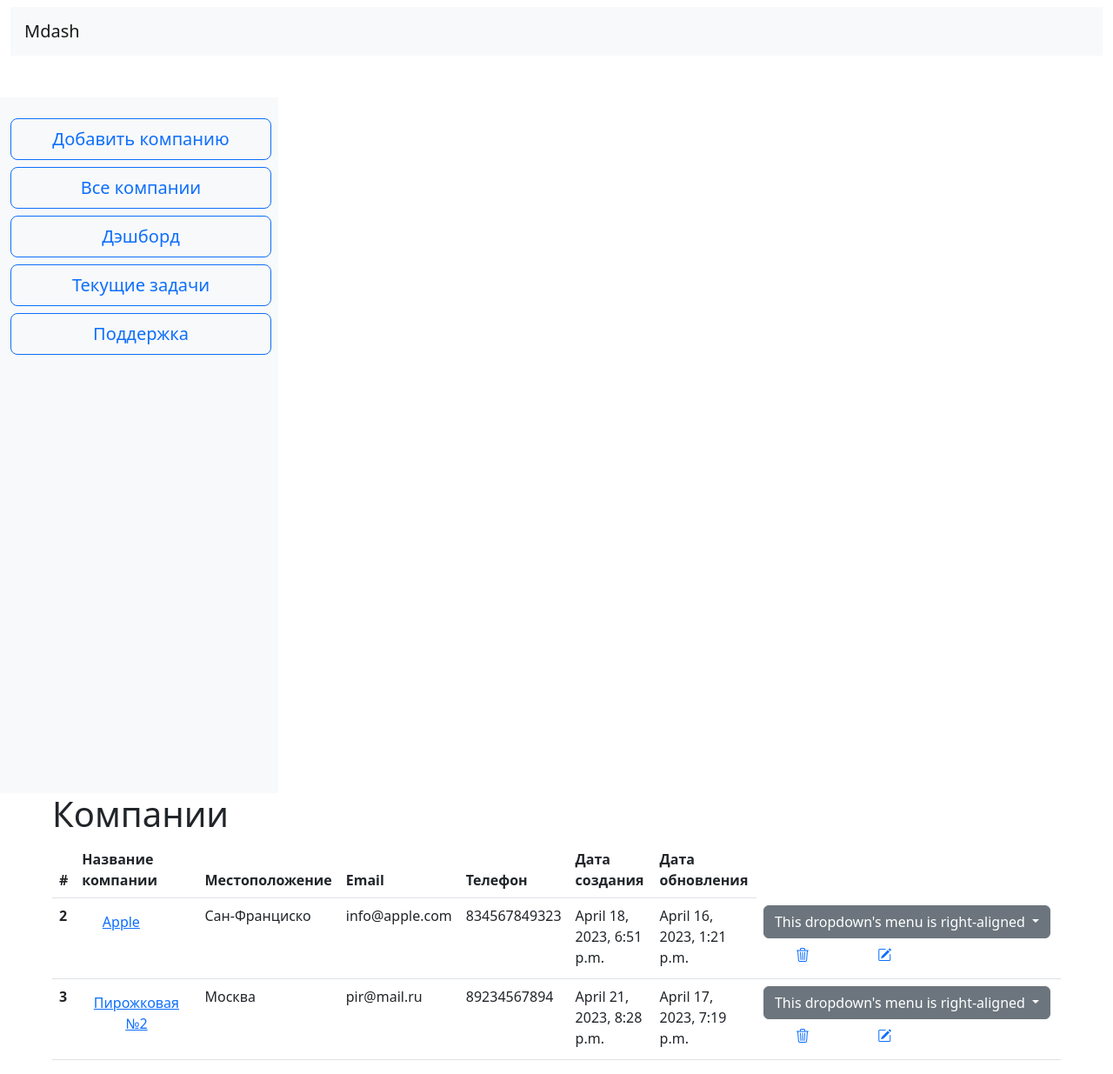
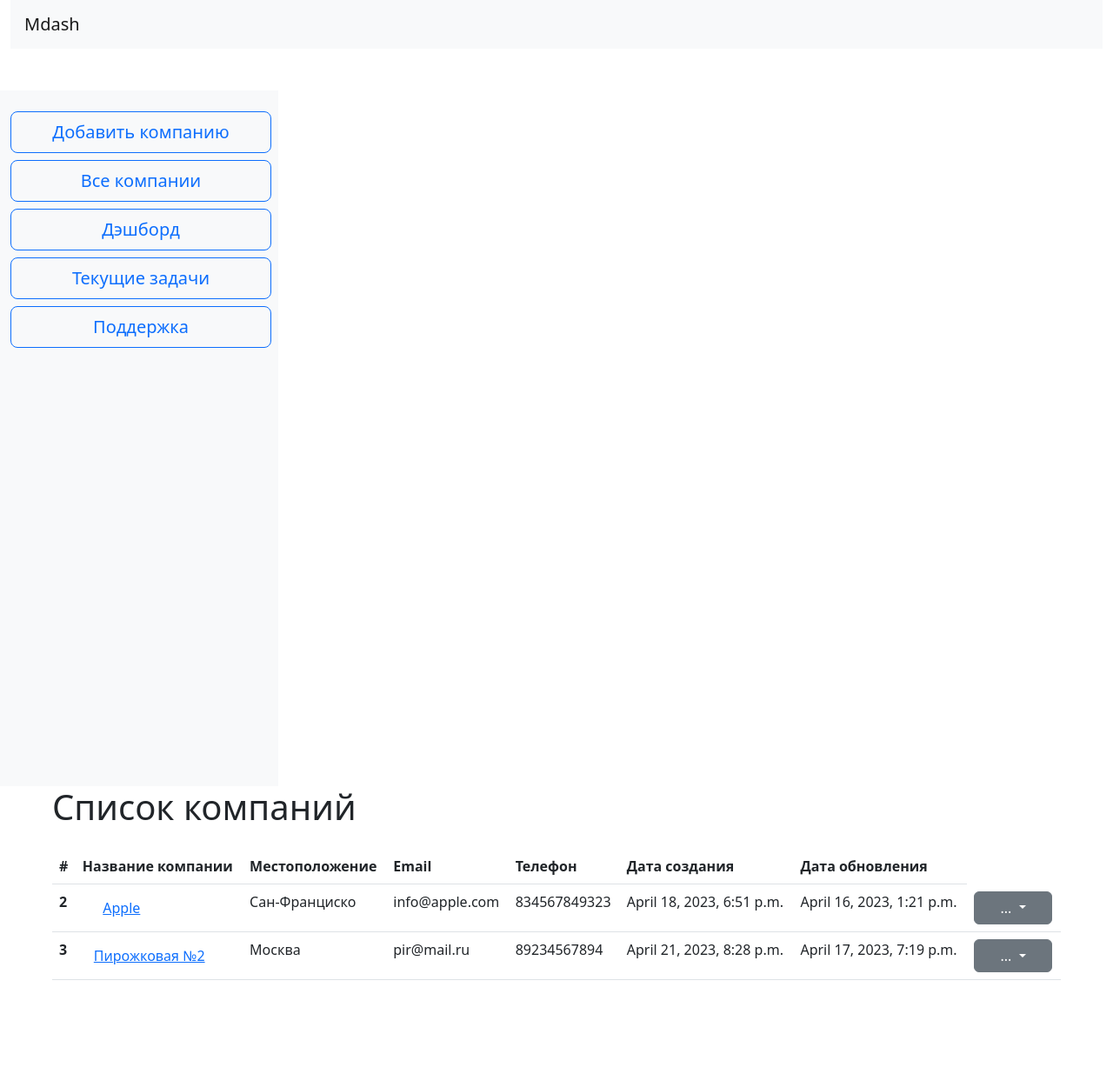
Before and after one commit to SergeiEremkin/mdash-app, a Django app: page / in a window 1280 px wide. Shown: the whole page at 87% size. After the commit the page ends 1127 px from the top, so only its background shows below. Run offline with Django 4.2, Linux system fonts and the light colour scheme; data comes from the database, SQL or seed files in the repository; both versions use the stored data as it was after the commit.

Commit message:
override method get, add variables title on context, add headers for all html

```diff
--- a/manager_base/templates/manager_base/base.html
+++ b/manager_base/templates/manager_base/base.html
@@ -3,7 +3,7 @@
 <html>
 <head>
     <meta charset="utf-8"/>
-    <title>{% block title %}Default title{% endblock title %}</title>
+    <title>{% block title %}{{ main_title }} {% endblock title %}</title>
     <link rel="stylesheet" href="{% static 'css/styles.css' %}"/>
     <script src="https://cdn.jsdelivr.net/npm/bootstrap@5.2.3/dist/js/bootstrap.bundle.min.js"
             integrity="sha384-kenU1KFdBIe4zVF0s0G1M5b4hcpxyD9F7jL+jjXkk+Q2h455rYXK/7HAuoJl+0I4"
@@ -16,12 +16,18 @@
     <link rel="stylesheet" href="https://cdn.jsdelivr.net/npm/bootstrap-icons@1.10.2/font/bootstrap-icons.css"
           integrity="sha384-b6lVK+yci+bfDmaY1u0zE8YYJt0TZxLEAFyYSLHId4xoVvsrQu3INevFKo+Xir8e" crossorigin="anonymous">
     <link rel="stylesheet" href="{% static 'css/manager_base.css' %}">
-    <h1>{% block header %}{% endblock header %}</h1>
+    <script src="https://cdn.jsdelivr.net/npm/jquery@3.5.1/dist/jquery.slim.min.js"
+            integrity="sha384-DfXdz2htPH0lsSSs5nCTpuj/zy4C+OGpamoFVy38MVBnE+IbbVYUew+OrCXaRkfj"
+            crossorigin="anonymous"></script>
+    <script src="https://cdn.jsdelivr.net/npm/bootstrap@4.6.2/dist/js/bootstrap.bundle.min.js"
+            integrity="sha384-Fy6S3B9q64WdZWQUiU+q4/2Lc9npb8tCaSX9FK7E8HnRr0Jz8D6OP9dO5Vg3Q9ct"
+            crossorigin="anonymous"></script>
+
 
 </head>
 <body>
 <div class="container-fluid">
-     <nav class="navbar navbar-light bg-light">
+    <nav class="navbar navbar-light bg-light">
         <a class="navbar-brand mx-3" href="#">Mdash</a>
     </nav>
     <div class="row mt-5">
@@ -47,6 +53,7 @@
             </ul>
         </div>
         <div class="col mx-5">
+            <p class="h1 mb-4">{{ title }}</p>
             {% block content%}
             {% endblock content %}
         </div>
--- a/manager_base/templates/manager_base/delete_company.html
+++ b/manager_base/templates/manager_base/delete_company.html
@@ -2,7 +2,7 @@
 
 {% block content %}
 <form method="post">{% csrf_token %}
-    <p>Вы уверены, что хотите удалить "{{ object }}"?</p>
+    <p>Вы уверены, что хотите удалить "{{ company }}"?</p>
     <div class="btn-group" role="group" aria-label="Delete buttons">
     <button type="submit" class="btn btn-primary">Подтвердить</button>
     <a href="{% url 'home' %}"<button type="button" class="btn btn-secondary">Нет, вернуться на главную</button></a>
--- a/manager_base/templates/manager_base/show_companies.html
+++ b/manager_base/templates/manager_base/show_companies.html
@@ -1,6 +1,8 @@
 {% extends "manager_base/base.html" %}
+{% block title %}{{ title }} {% endblock title %}
+{% block header %} {{ title }} {% endblock header %}
 {% block content %}
-<h1>Компании</h1>
+
 <table class="table">
     <thead class="thead-dark">
     <tr>
@@ -27,28 +29,26 @@
         <td>{{ company.date_create }}</td>
         <td>{{ company.date_update }}</td>
         <td>
-
-            <div class="btn-group">
-                <button type="button" class="btn btn-secondary dropdown-toggle" data-toggle="dropdown"
+            <div class="dropdown">
+                <button class="btn btn-secondary dropdown-toggle" style="width: 50px" type="button" id="dropdownMenuButton"
+                        data-toggle="dropdown"
                         aria-haspopup="true" aria-expanded="false">
-                    This dropdown's menu is right-aligned
+                    ...
                 </button>
-                <div class="dropdown-menu dropdown-menu-right">
-                    <button class="dropdown-item" type="button">Action</button>
-                    <button class="dropdown-item" type="button">Another action</button>
-                    <button class="dropdown-item" type="button">Something else here</button>
+                <div class="dropdown-menu" aria-labelledby="dropdownMenuButton">
+                    <a class="dropdown-item" href="{% url 'company-update' company.id%}"><i
+                            class="bi bi-pencil-square">  Редактировать</i></a>
+                    <a class="dropdown-item" href="{% url 'company-delete' company.id%}"><i
+                            class="bi bi-trash3">  Удалить</i></a>
                 </div>
             </div>
+        </td>
+    </tr>
 
-            <a href="{% url 'company-delete' company.id%}"
-            <button type="button" class="btn btn-link"><i class="bi bi-trash3"></i></button>
-            </a>
-            <a href="{% url 'company-update' company.id%}"
-            <button type="button" class="btn btn-link"><i class="bi bi-pencil-square"></i></button>
-            </a></td>
-    </tr>
     {% endfor %}
     </tbody>
 </table>
 
+</div>
+
 {% endblock %}
--- a/manager_base/views.py
+++ b/manager_base/views.py
@@ -15,11 +15,19 @@ class CompanyCreateView(CreateView):
     template_name = 'manager_base/create_company.html'
     form_class = CompanyForm
 
+    def get(self, request, *args, **kwargs):
+        context = {'form': CompanyForm(), 'title': 'Создание компании'}
+        return render(request, 'manager_base/create_company.html', context)
+
 
 class CompanyListView(ListView):
     model = Company
     template_name = 'manager_base/show_companies.html'
     context_object_name = 'companies'
+
+    def get(self, request, *args, **kwargs):
+        context = {'companies': Company.objects.all(), 'title': 'Список компаний'}
+        return render(request, 'manager_base/show_companies.html', context)
 
 
 class CompanyDetailsView(DetailView):
@@ -27,11 +35,21 @@ class CompanyDetailsView(DetailView):
     template_name = 'manager_base/company_details.html'
     context_object_name = 'company'
 
+    def get(self, request, *args, **kwargs):
+        context = {'company': Company.objects.get(id=self.kwargs['pk']), 'title': 'Карточка компании'}
+        return render(request, 'manager_base/company_details.html', context)
+
 
 class CompanyDeleteView(DeleteView):
     model = Company
     template_name = 'manager_base/delete_company.html'
     success_url = reverse_lazy("home")
+    context_object_name = 'company'
+    def get(self, request, *args, **kwargs):
+        company = Company.objects.get(id=self.kwargs['pk'])
+        context = {'company': company,
+                   'title': 'Удаление компании', 'company': company.name}
+        return render(request, 'manager_base/delete_company.html', context)
 
 
 class CompanyUpdateView(UpdateView):
@@ -39,6 +57,13 @@ class CompanyUpdateView(UpdateView):
     template_name = 'manager_base/create_company.html'
     success_url = reverse_lazy("home")
     form_class = CompanyForm
+    context_object_name = 'company'
+
+    def get(self, request, *args, **kwargs):
+        company = Company.objects.get(id=self.kwargs['pk'])
+        context = {'company': company, 'form': CompanyForm(instance=company),
+                   'title': 'Редактирование компании'}
+        return render(request, 'manager_base/create_company.html', context)
 
 
 class CommentCreateView(CreateView):
@@ -46,6 +71,10 @@ class CommentCreateView(CreateView):
     template_name = 'manager_base/create_comment.html'
     success_url = reverse_lazy("home")
     form_class = CommentForm
+
+    def get(self, request, *args, **kwargs):
+        context = {'form': CommentForm(), 'title': 'Создание комментария'}
+        return render(request, 'manager_base/create_comment.html', context)
 
     def form_valid(self, form):
         comp = Company.objects.get(id=self.kwargs['pk'])
@@ -59,6 +88,10 @@ class ContactCreateView(CreateView):
     success_url = reverse_lazy("home")
     form_class = ContactForm
 
+    def get(self, request, *args, **kwargs):
+        context = {'form': ContactForm(), 'title': 'Создание контакта'}
+        return render(request, 'manager_base/create_comment.html', context)
+
     def form_valid(self, form):
         comp = Company.objects.get(id=self.kwargs['pk'])
         form.instance.company_id = comp.id
```
Also changed, not shown: db.sqlite3.
